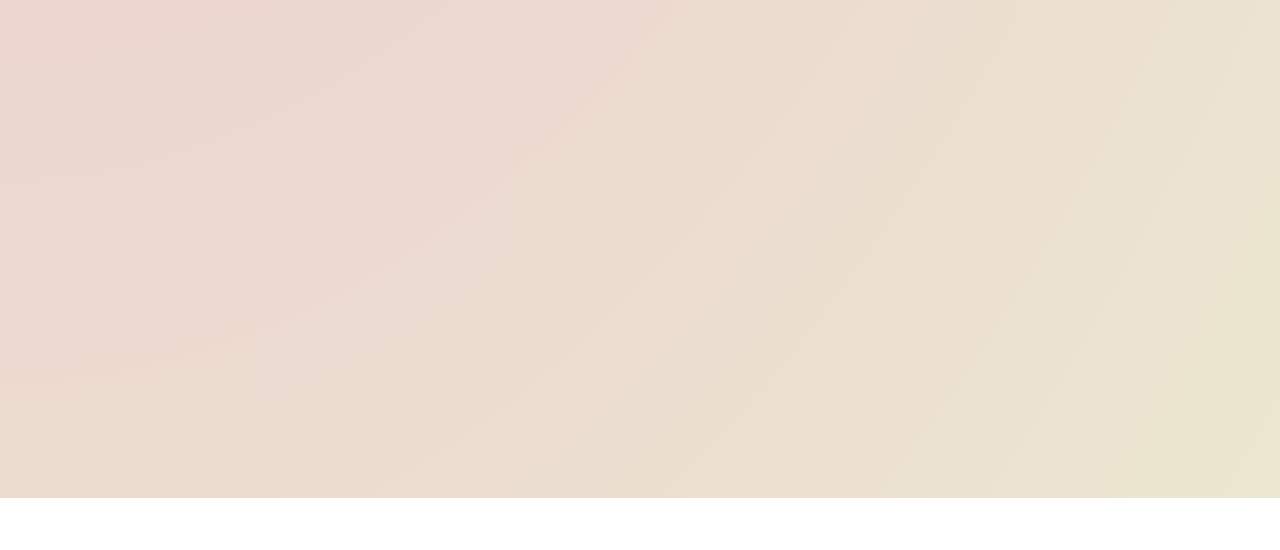
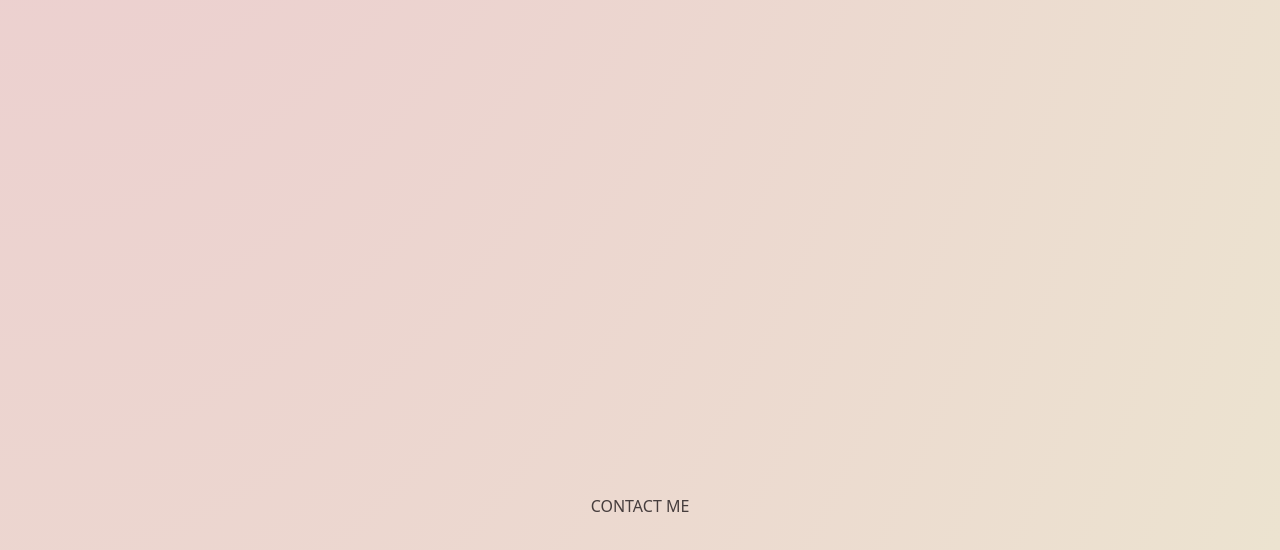
Before and after one commit to wania-sharif/wania-portfolio, a React (Vite) app: page / in a window 1280 px wide. Shown: the part 1882-2432 px from the top of the page. Before the commit the page ends 2380 px from the top, so only its background shows below. Built offline with nearby package versions, Linux system fonts and the light colour scheme.

Commit message:
create contact page component

```diff
--- a/src/App.jsx
+++ b/src/App.jsx
@@ -1,4 +1,5 @@
 import './App.css'
+import Contact from './components/Contact/Contact'
 import Header from './components/Header/Header'
 import Home from './components/Home/Home'
 import Projects from './components/Projects/Projects'
@@ -10,6 +11,7 @@ function App() {
       <Header />
       <Home />
       <Projects />
+      <Contact />
     </div>
   )
 }
--- /dev/null
+++ b/src/components/Contact/Contact.jsx
@@ -0,0 +1,12 @@
+import React from 'react';
+import './contact.css';
+
+const Contact = () => {
+    return (
+        <div className="contact" id="contact">
+            <h3>CONTACT ME</h3>
+        </div>
+    );
+};
+
+export default Contact;
--- /dev/null
+++ b/src/components/Contact/contact.css
@@ -0,0 +1,3 @@
+.contact {
+    min-height: 90vh;
+}
```
